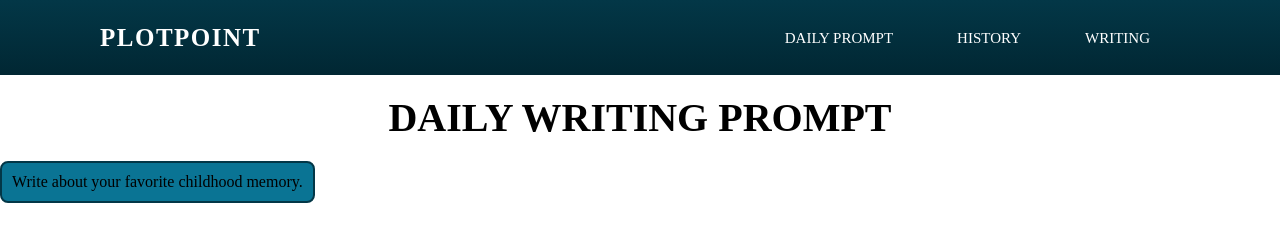
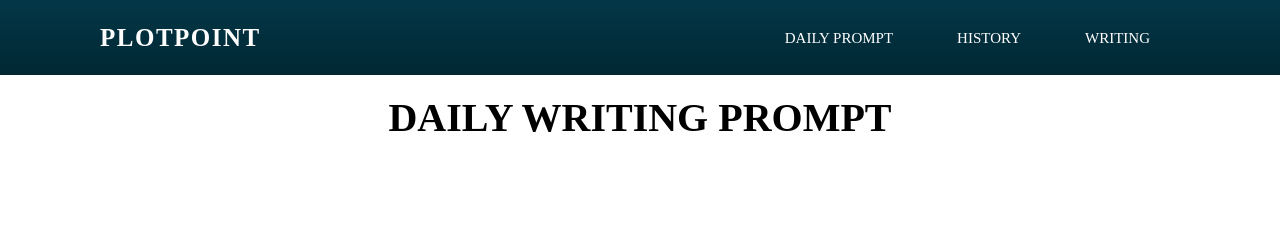
Before and after one commit to 0vrmrw/0vrmrw.github.io, a plain HTML site: page prompt.html in a window 1280 px wide. Drawn offline with Linux system fonts and the light colour scheme.

Commit message:
Update prompt.html

```diff
--- a/prompt.html
+++ b/prompt.html
@@ -23,9 +23,6 @@
         </nav>
 	     <center>
 		<h1><br><br>Daily Writing Prompt</h1>
-		<div class="container">
-			<div id="prompt" class="prompt-box"></div>
-		</div>
     		<script src="prompts.js"></script>
 	     </center>
       </body>
```
